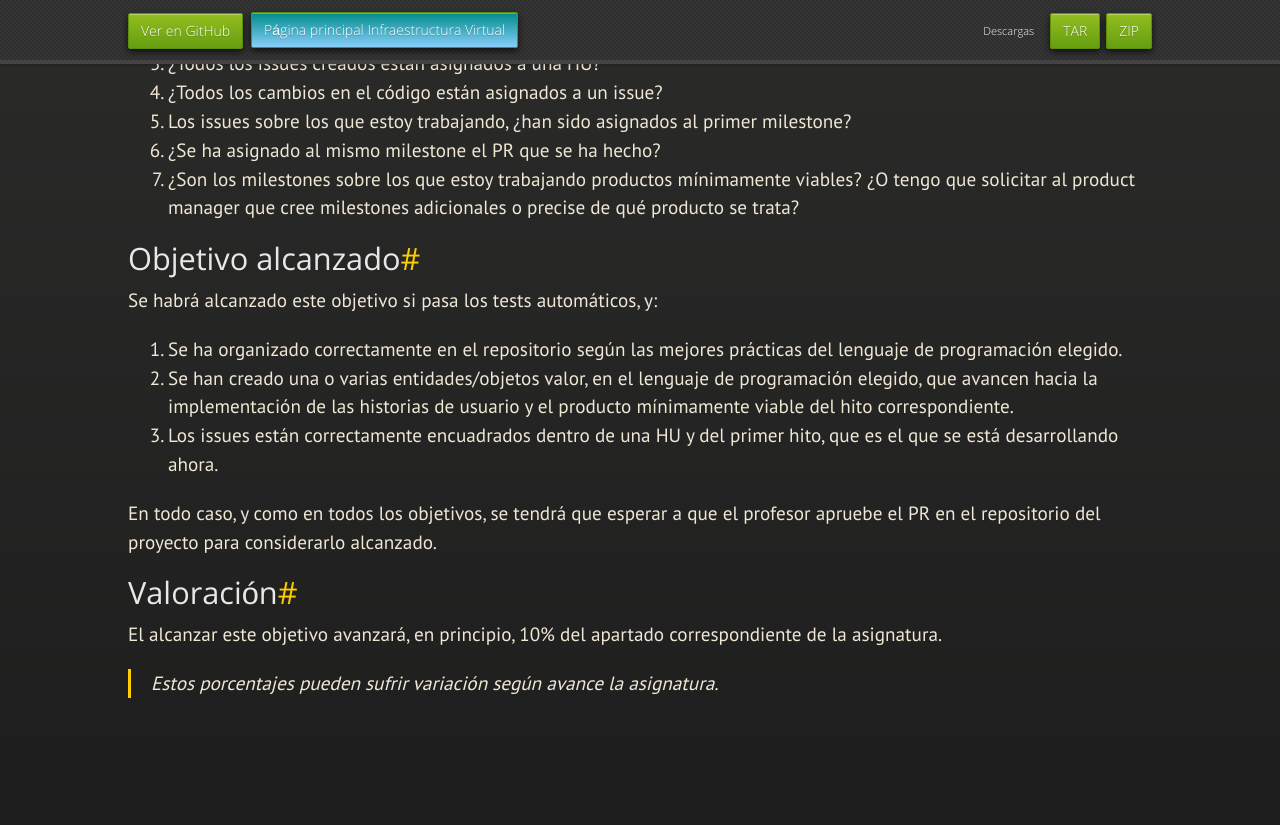
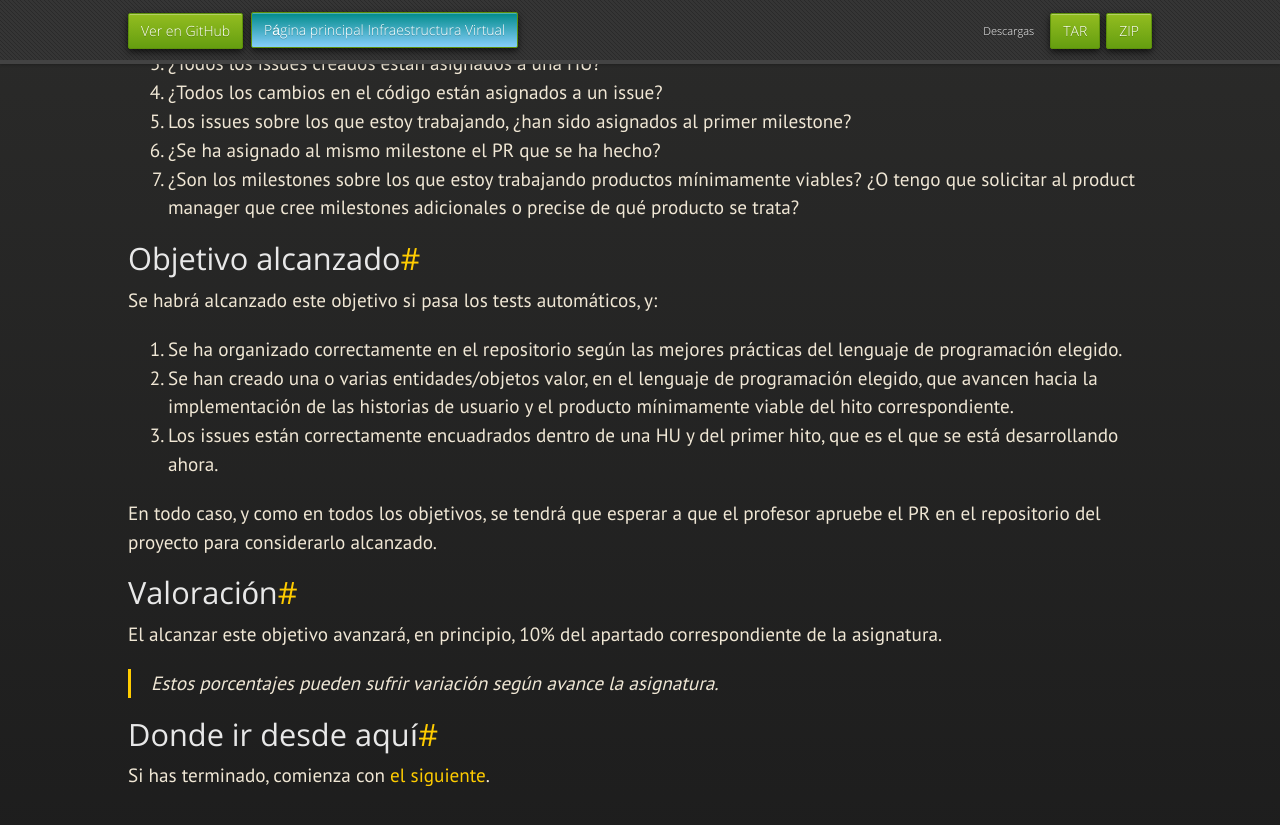
Before and after one commit to JJ/IV, a Jekyll site: the page built from documentos/proyecto/2.Entidad.md, in a window 1280 px wide and 900 px high, scrolled down 3574 px. Shown: the top 825 px of the window. Built offline with Jekyll 4.4.1, drawn with Linux system fonts in a browser that asks for light colours; nearby versions of some CDN libraries; some web fonts are replaced; our own code applies the rules of GitHub Pages for plain Markdown files.

Commit message:
Sync documentos/proyecto/2.Entidad.md de master a gh-pages

```diff
--- a/documentos/proyecto/2.Entidad.md
+++ b/documentos/proyecto/2.Entidad.md
@@ -191,7 +191,9 @@ siguientes preguntas
 5. Los issues sobre los que estoy trabajando, ¿han sido asignados al primer
    milestone?
 6. ¿Se ha asignado al mismo milestone el PR que se ha hecho?
-7. ¿Son los milestones sobre los que estoy trabajando productos mínimamente viables? ¿O tengo que solicitar al product manager que cree milestones adicionales o precise de qué producto se trata?
+7. ¿Son los milestones sobre los que estoy trabajando productos
+   mínimamente viables? ¿O tengo que solicitar al product manager que
+   cree milestones adicionales o precise de qué producto se trata?
 
 ## Objetivo alcanzado
 
@@ -215,3 +217,7 @@ El alcanzar este objetivo avanzará, en principio, 10% del apartado
 correspondiente de la asignatura.
 
 > Estos porcentajes pueden sufrir variación según avance la asignatura.
+
+## Donde ir desde aquí
+
+Si has terminado, comienza con [el siguiente](3.Automatizar).
```
